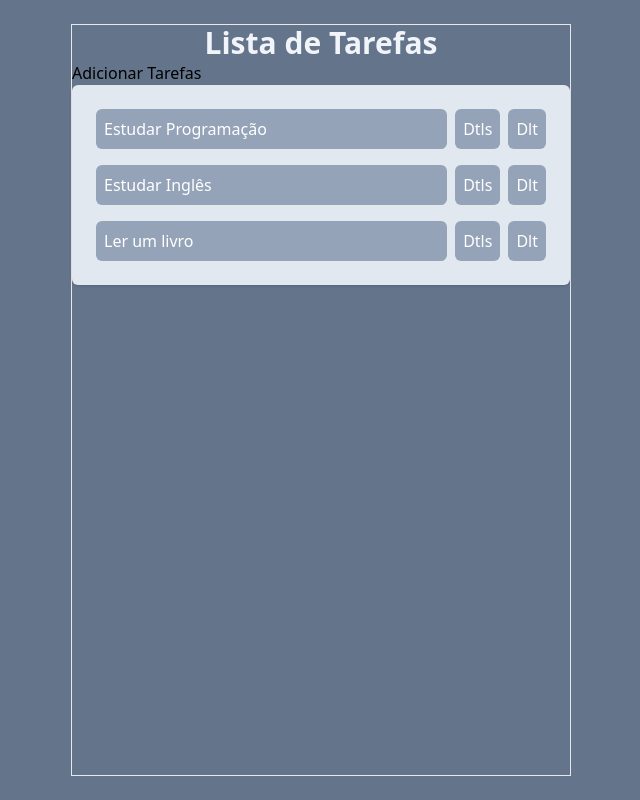
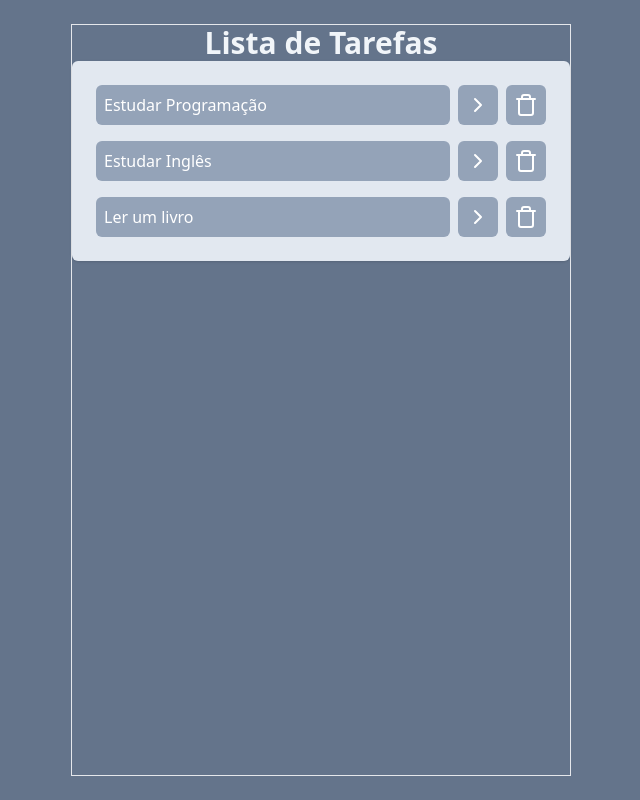
Before and after one commit to EdsonGaspar/App-react, a React (Vite) app: page / in a window 1280 px wide. Shown: the whole page, without its empty margins (319-959 px from the left). Built offline with nearby package versions, Linux system fonts and the light colour scheme.

Commit message:
Adicionando Icons do lucide-react para a componente Tasks

```diff
--- a/package.json
+++ b/package.json
@@ -10,6 +10,8 @@
     "preview": "vite preview"
   },
   "dependencies": {
+    "lucide": "^0.441.0",
+    "lucide-react": "^0.435.0",
     "react": "^18.3.1",
     "react-dom": "^18.3.1"
   },
--- a/src/components/AddTasks.jsx
+++ b/src/components/AddTasks.jsx
@@ -1,5 +1,5 @@
 function AddTasks() {
-  return <h1>Adicionar Tarefas</h1>;
+  return <div className="bg-slate-200"></div>;
 }
 
 export default AddTasks;
--- a/src/components/Tasks.jsx
+++ b/src/components/Tasks.jsx
@@ -1,3 +1,5 @@
+import { ChevronRightIcon, TrashIcon } from "lucide-react";
+
 function Tasks({ tasks, onTaskClick, onDeleteTaskClick }) {
   return (
     <div>
@@ -12,12 +14,14 @@ function Tasks({ tasks, onTaskClick, onDeleteTaskClick }) {
             >
               {task.title}
             </button>
-            <button className="bg-slate-400 p-2 rounded-md">Dtls</button>
+            <button className="bg-slate-400 p-2 rounded-md">
+              <ChevronRightIcon />
+            </button>
             <button
               onClick={() => onDeleteTaskClick(task.id)}
               className="bg-slate-400 p-2 rounded-md"
             >
-              Dlt
+              <TrashIcon />
             </button>
           </li>
         ))}
```
Also changed, not shown: 1 other file (tests, documents, lock files or other folders).
